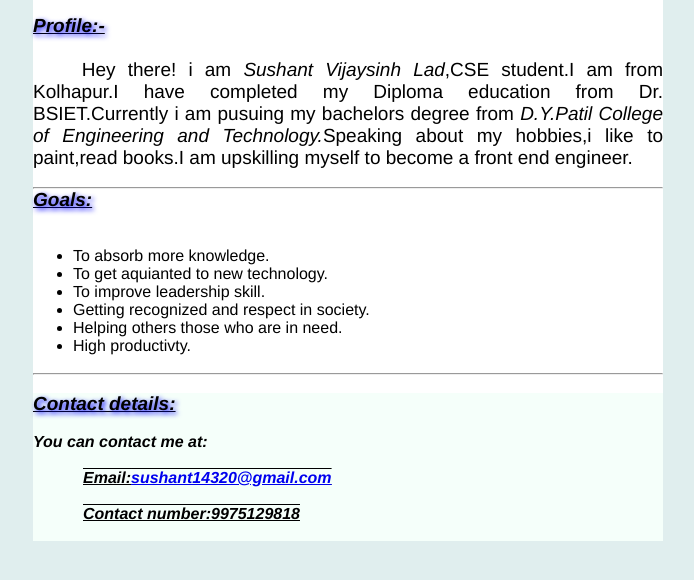
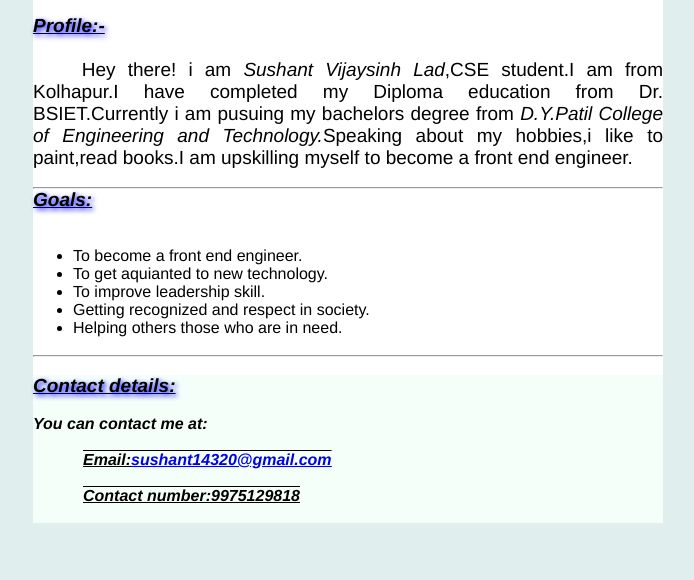
Before and after one commit to sushant14320/personal-portfolio-page, a plain HTML site: page index.html in a window 1280 px wide. Shown: the part 110-690 px from the top of the page, without its empty margins (312-1006 px from the left). Drawn offline with Linux system fonts and the light colour scheme.

Commit message:
Update index.html

```diff
--- a/index.html
+++ b/index.html
@@ -33,7 +33,7 @@
         <hr>
         <p style="font-size: 19px; "><strong><em style="text-decoration: underline; text-shadow: 2px 2px 5px blue;">Goals:</em></strong></p><br><br>
           <ul>
-            <li>To absorb more knowledge.</li>
+            <li>To become a front end engineer.</li>
 
             <li>To get aquianted to new technology.</li>
 
@@ -43,7 +43,6 @@
 
             <li>Helping others those who are in need.</li>
 
-            <li>High productivty.</li>
           </ul>
           <br>
           <hr>
```
